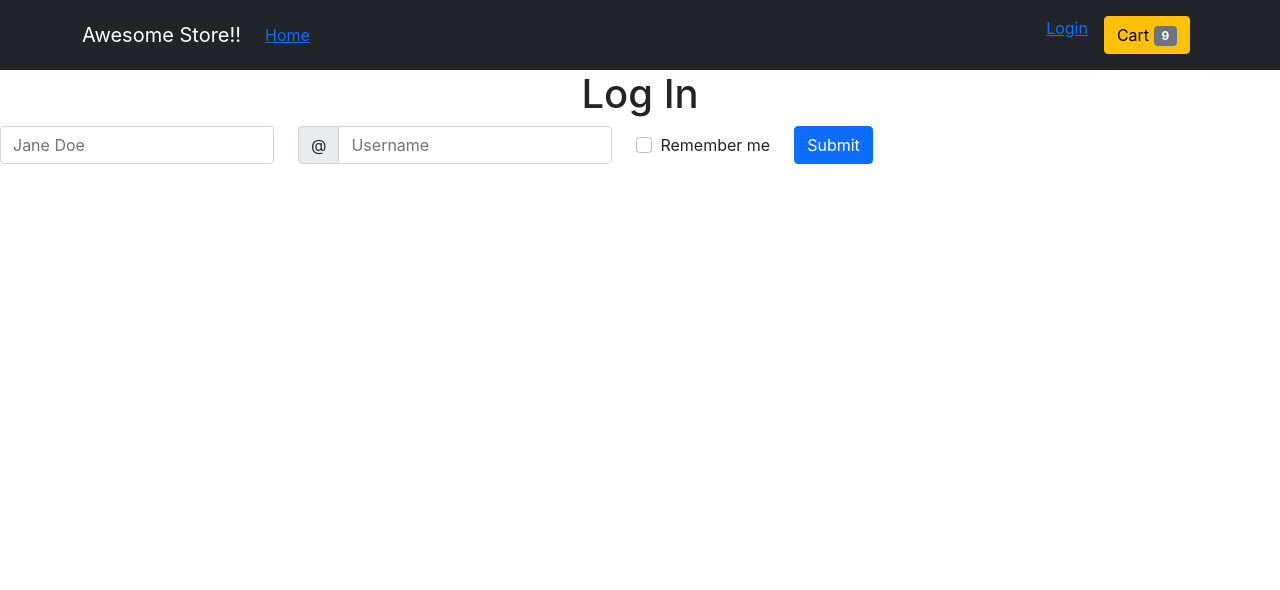
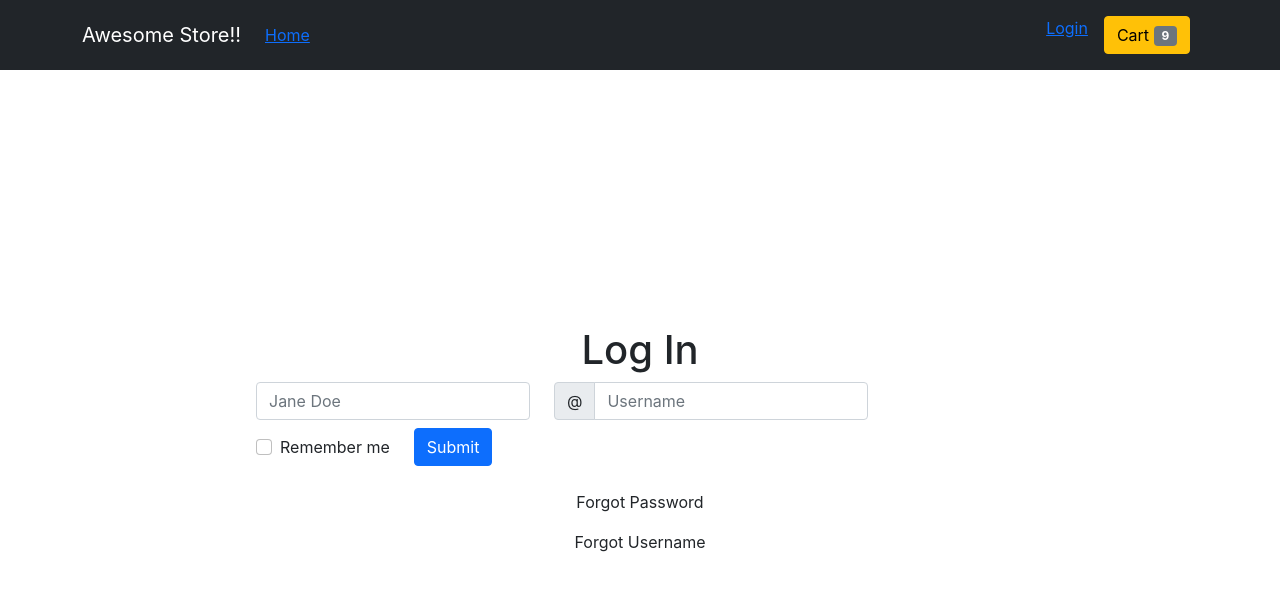
Before and after one commit to joekupernik/react-store, a React (Create React App) app: page /login in a window 1280 px wide. Shown: the top 590 px of the page. Built offline with nearby package versions, Linux system fonts and the light colour scheme; the HTML template or start-up script is replaced by a standard one.

Commit message:
login form static finished

```diff
--- a/src/routes/LogIn.js
+++ b/src/routes/LogIn.js
@@ -15,7 +15,8 @@ function Account() {
   return (
     <>
       <main>
-        <h1>Log In</h1>
+        <div style={{padding: '10%', margin: '10%'}}>
+         <h1>Log In</h1>
         <Form>
           <Row className="align-items-center">
             <Col xs="auto">
@@ -52,6 +53,11 @@ function Account() {
             </Col>
           </Row>
         </Form>
+        <div style={{margin: '2%'}}>
+        <p>Forgot Password</p>
+        <p>Forgot Username</p>
+        </div>
+        </div>
       </main>
     </>
   );
```
